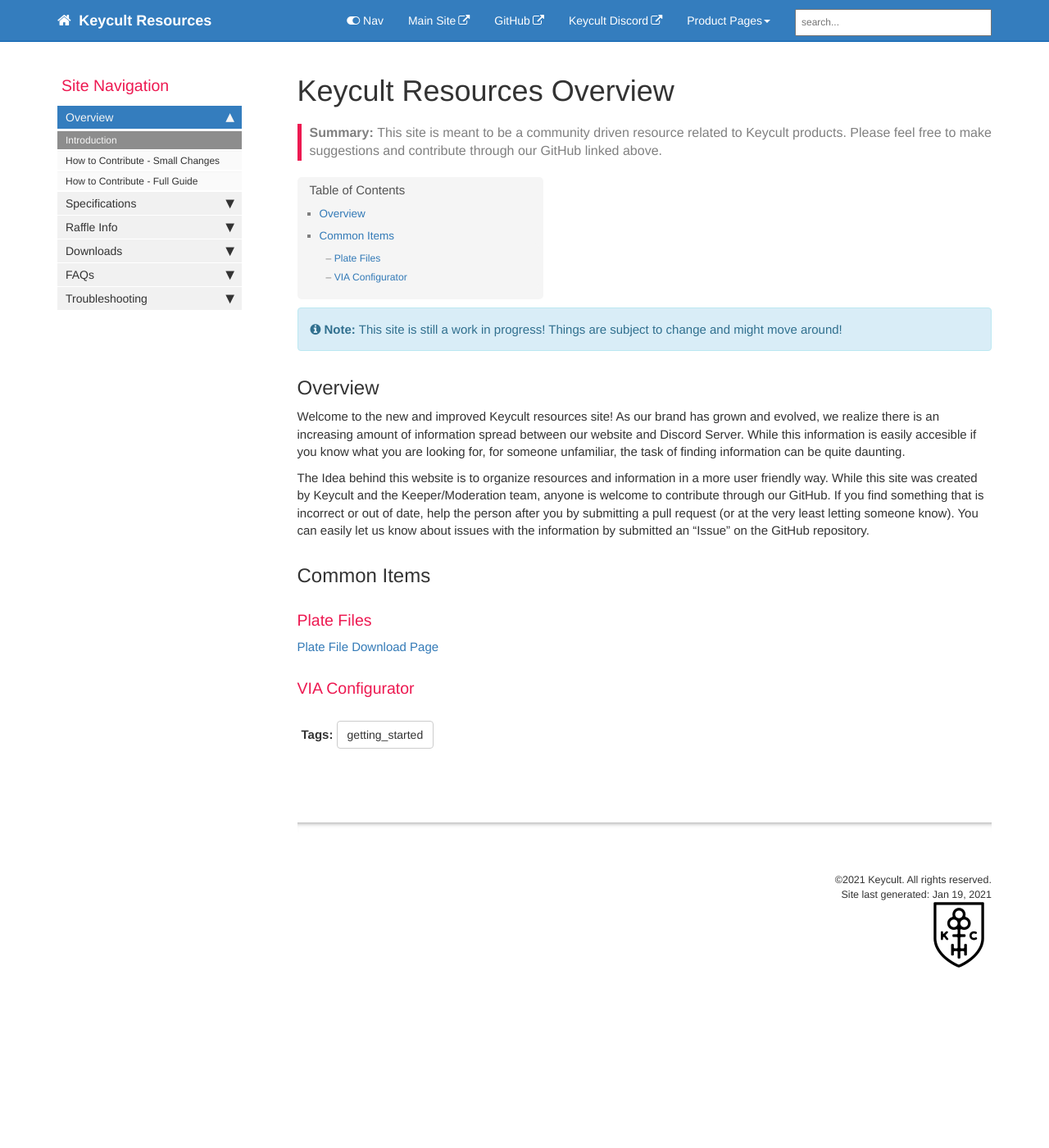
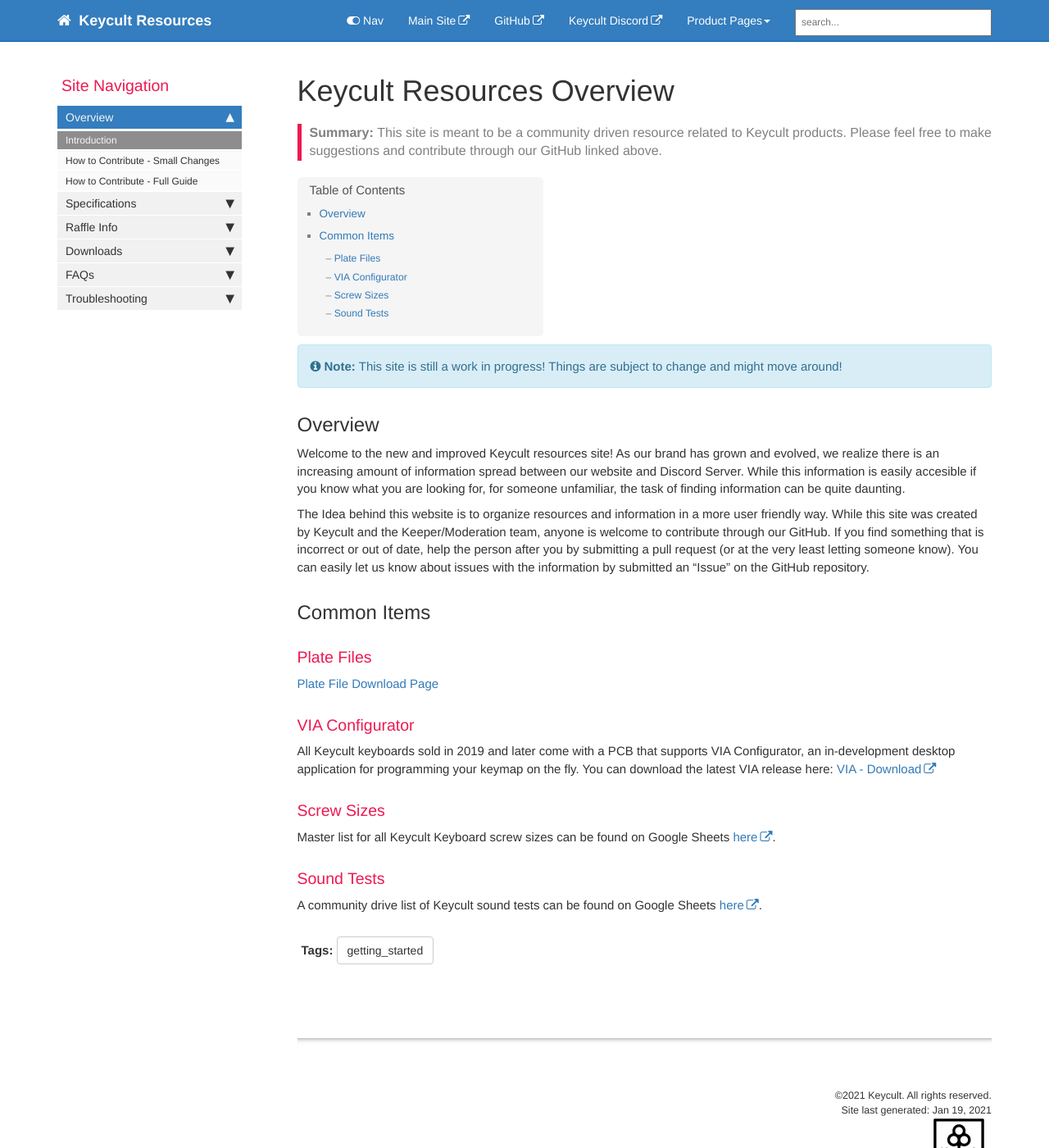
Before and after one commit to keycult/keycult-resources, a Jekyll site: the page built from index.md, in a window 1280 px wide and 1400 px high. Shown: the whole window at 82% size. Built offline with Jekyll 4.4.1, drawn with Linux system fonts in a browser that asks for light colours; comment, search, counter and statistics services are not loaded.

Commit message:
Update homepage
Adding the VIA links
Adding screw master list
Adding sound test link

```diff
--- a/index.md
+++ b/index.md
@@ -22,3 +22,13 @@
 [Plate File Download Page](/downloads_plate_files.html)
 
 ### VIA Configurator
+
+All Keycult keyboards sold in 2019 and later come with a PCB that supports VIA Configurator, an in-development desktop application for programming your keymap on the fly. You can download the latest VIA release here: [VIA - Download](https://caniusevia.com)
+
+### Screw Sizes
+
+Master list for all Keycult Keyboard screw sizes can be found on Google Sheets [here](https://docs.google.com/spreadsheets/d/1tgXhPeQ_tqhAteQD2QoLbDey6k4PH0UQvaj127xx6kE/edit#gid=0).
+
+### Sound Tests
+
+A community drive list of Keycult sound tests can be found on Google Sheets [here](https://docs.google.com/spreadsheets/d/1W05Um-6QkimrJnWbXXx35PTlbP9_FNA_c-h_VH71U-c/edit#gid=0).
```
